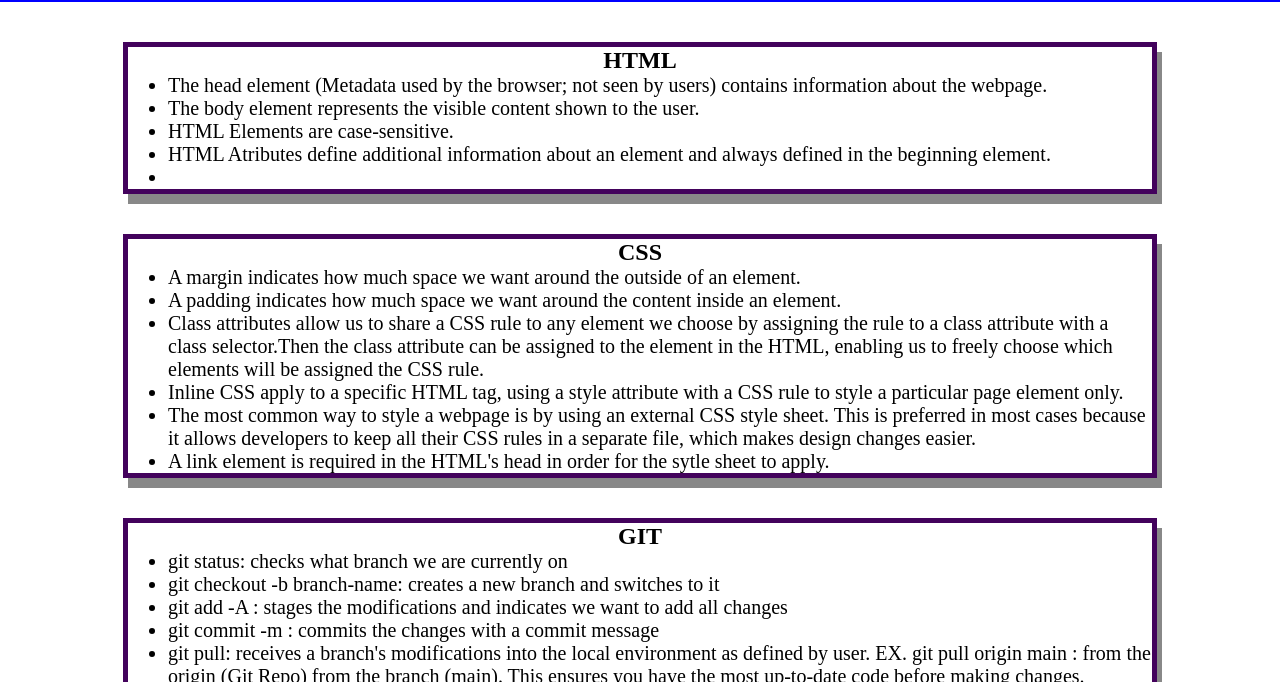
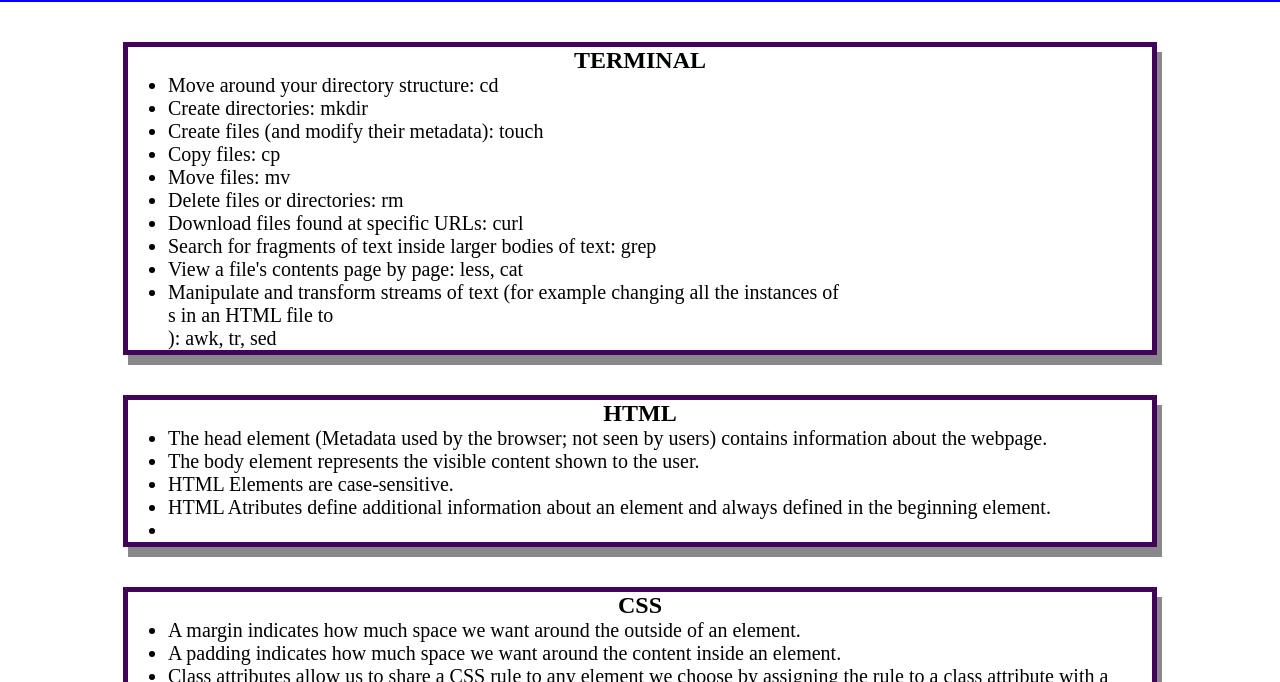
Before and after one commit to Amanda-Lacroix/prework-study-guide, a plain HTML site: page index.html in a window 1280 px wide. Shown: the part 118-800 px from the top of the page. Drawn offline with Linux system fonts and the light colour scheme.

Commit message:
added Terminal Info

```diff
--- a/index.html
+++ b/index.html
@@ -14,6 +14,23 @@
       <h2>✨ Open the Console to See What's Happening ✨</h2>
     </header>
     <main>
+
+      <section class="card" id="html-section">
+        <h2>TERMINAL</h2>
+        <ul>
+            <li>Move around your directory structure: cd </li>
+            <li>Create directories: mkdir</li>
+            <li>Create files (and modify their metadata): touch</li>
+            <li>Copy files: cp</li>
+            <li>Move files: mv</li>
+            <li>Delete files or directories: rm</li>
+            <li>Download files found at specific URLs: curl</li>
+            <li>Search for fragments of text inside larger bodies of text: grep</li>
+            <li>View a file's contents page by page: less, cat</li>
+            <li>Manipulate and transform streams of text (for example changing all the instances of <div>s in an HTML file to <article>): awk, tr, sed</li>
+        </ul>
+      </section>
+
       <section class="card" id="html-section">
         <h2>HTML</h2>
         <ul>
```
